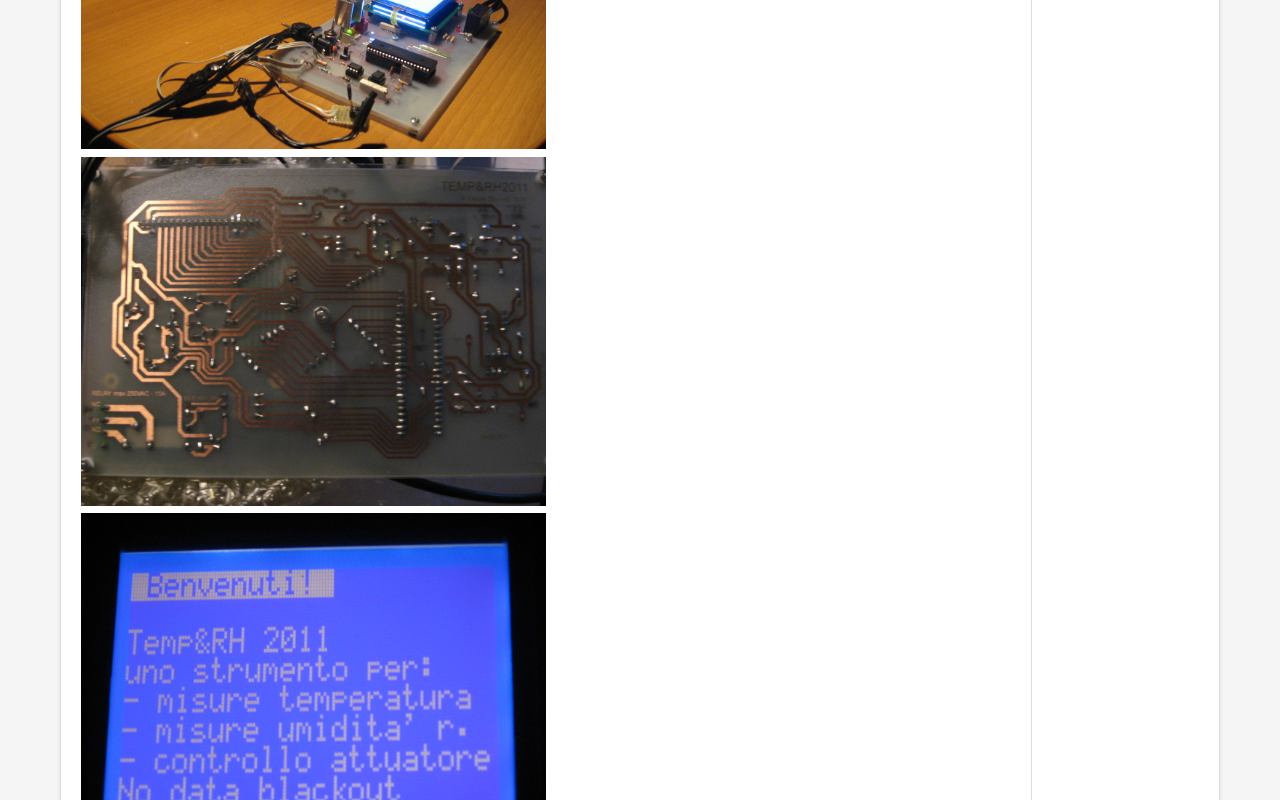
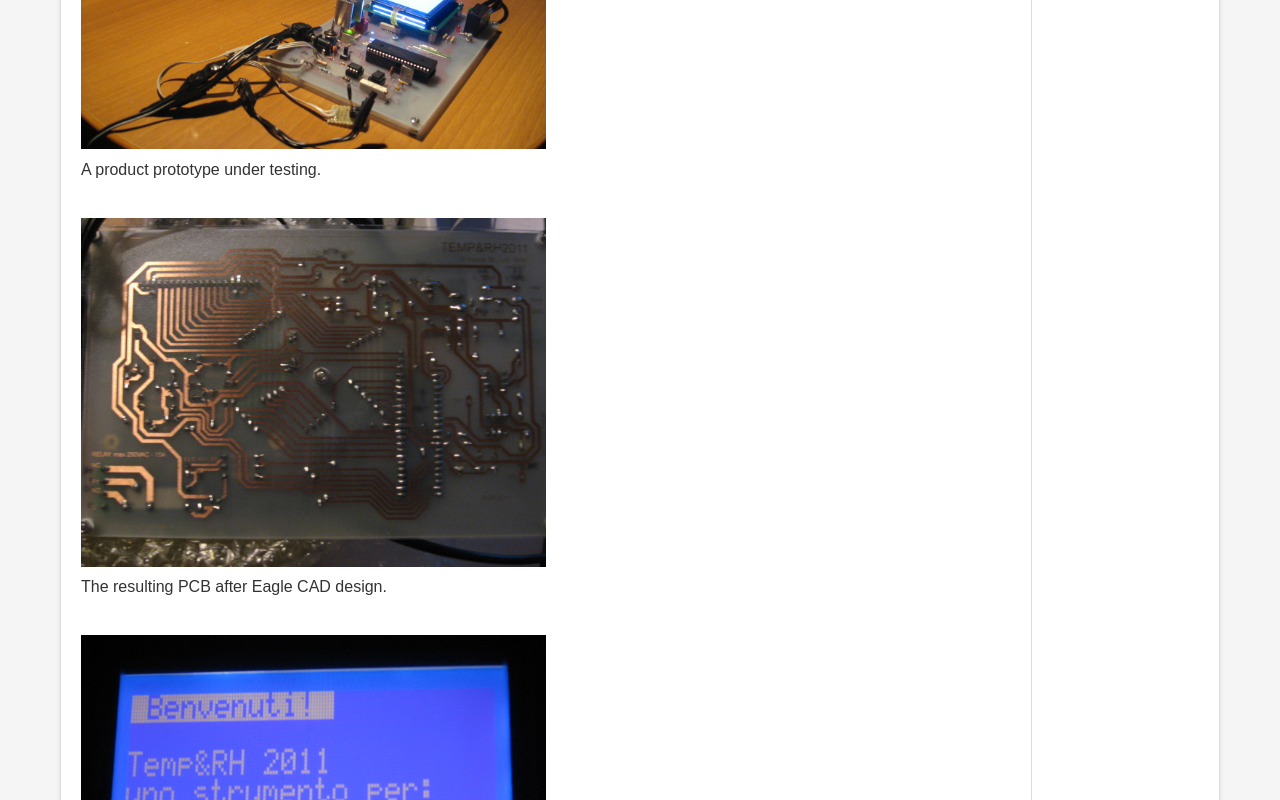
Before and after one commit to ericjm446/ericjm446.github.io, a plain HTML site: page pcb.html in a window 1280 px wide. Shown: the part 591-1391 px from the top of the page. Drawn offline with Linux system fonts and the light colour scheme.

Commit message:
Update pcb.html

```diff
--- a/pcb.html
+++ b/pcb.html
@@ -28,10 +28,14 @@
         		<a href="\img\whole_picture.JPG" target="_blank">
     		    <img src="\img\whole_picture.JPG" alt="The completed device" style="max-width:50%;height:auto;">
 		</a>
-        		<br>
+                <br>
+        		<p>A product prototype under testing.</p>
+                <br>
         		<a href="\img\PCB_picture.JPG" target="_blank">
     		    <img src="\img\PCB_picture.JPG" alt="The ad-hoc PCB resulted from the design on Eagle CAD" style="max-width:50%;height:auto;">
 		</a>
+        <br>
+        <p>The resulting PCB after Eagle CAD design.</p>
         <br>
         		<a href="\img\screen1.JPG" target="_blank">
     		    <img src="\img\screen1.JPG" alt="Screen 1: welcome message with introduction" style="max-width:50%;height:auto;">
```
